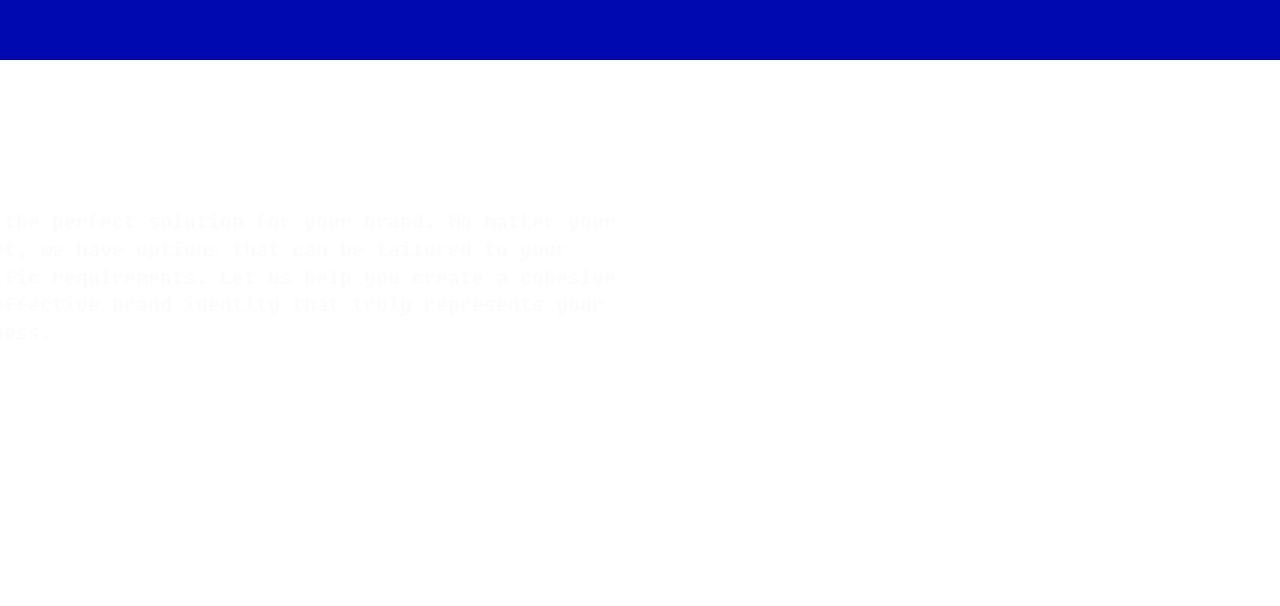
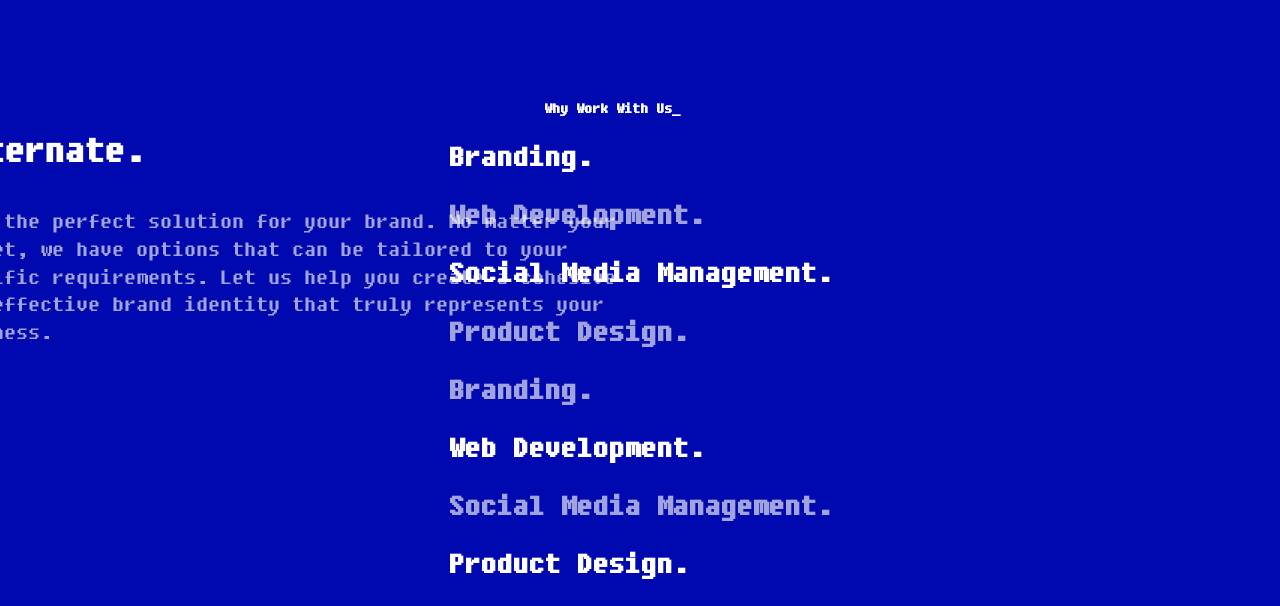
Before and after one commit to CtrAltDel00/CtrAltDel_LandingPage-vanilla, a plain HTML site: page index.html in a window 1280 px wide. Shown: the part 2058-2664 px from the top of the page. Before the commit the page ends 2421 px from the top, so only its background shows below. Drawn offline with Linux system fonts and the light colour scheme.

Commit message:
added struture for section 3 and section 4

```diff
--- a/index.html
+++ b/index.html
@@ -44,7 +44,7 @@
         <div class="section3">
              <h5>Why Work With Us_</h5>
              <div class="card-container" id="card-container">
-                <div class="flxbx card">
+                <div class=" card-1-container flxbx card">
                     <div class="img_bx">
                         <img src="CAD_1.png" alt="">
                     </div>
@@ -54,7 +54,7 @@
                     </div>
                 </div>
 
-                <div class="flxbx card">
+                <div class="card-2-container flxbx card">
                         <div class="img_bx">
                             <img src="CAD_2.png" alt="">
                         </div>
@@ -64,7 +64,7 @@
                         </div>
                 </div>
 
-                 <div class="flxbx card">
+                 <div class=" card-3-container flxbx card">
                             <div class="img_bx">
                                 <img src="CAD_3.png" alt="">
                             </div>
@@ -77,6 +77,31 @@
                 </div>
         </div>
 
+        <!-- Services -->
+        <div class="services">
+            <h5>Why Work With Us_</h5>
+            <div class="slideshow_1">
+                <div class="list">
+                     <h1 class="list_item" style="color:#ffffff;"> Branding.</h1>
+                     <h1 class="list_item" style="color:rgba(250, 250, 250, 0.64);">Web Development.</h1>
+                     <h1 class="list_item" style="color:#ffffff;">Social Media Management.</h1>
+                     <h1 class="list_item" style="color:rgba(250, 250, 250, 0.64);">Product Design.</h1>
+
+                </div>
+
+            </div>
+
+            <div class="slideshow_2">
+                <div class="reverse">
+                     <h1 class="list_item" style="color:rgba(250, 250, 250, 0.64);"> Branding.</h1>
+                     <h1 class="list_item" style="color:#ffffff;">Web Development.</h1>
+                     <h1 class="list_item" style="color:rgba(250, 250, 250, 0.64);">Social Media Management.</h1>
+                     <h1 class="list_item" style="color:#ffffff;">Product Design.</h1>
+                </div>
+
+            </div>
+        </div>
+
     </div>
     <script src="script.js"></script>
 </body>
```
